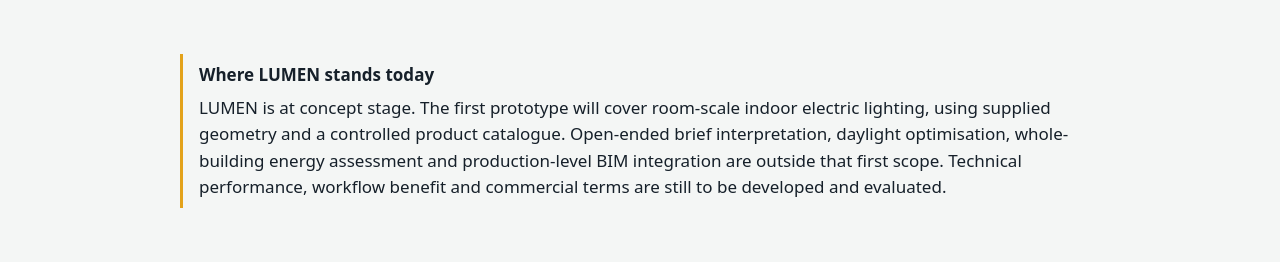
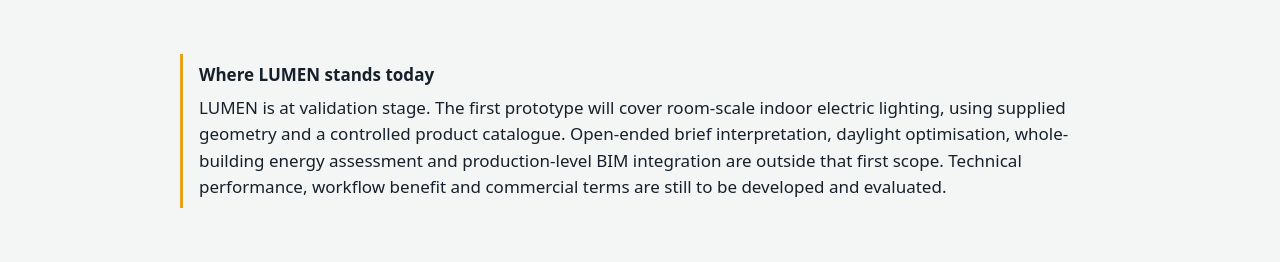
Before and after one commit to manas-avi/manas-avi.github.io, a Jekyll site: the page lumen/index.html, which Jekyll copies as it is, in a window 1280 px wide and 900 px high, scrolled down 1094 px. Shown: the part 164-426 px from the top of the window. Built offline with Jekyll 4.4.1, drawn with Linux system fonts in a browser that asks for light colours; some web fonts are replaced; some of the changed text lies outside the part shown.

Commit message:
updated wording

```diff
--- a/lumen-form/app.js
+++ b/lumen-form/app.js
@@ -120,7 +120,7 @@
   </details>
   <div class="note">
     <p><strong>Where LUMEN stands today</strong></p>
-    <p>LUMEN is at concept stage. The first prototype will cover room-scale indoor electric lighting, using supplied geometry and a controlled product catalogue. Open-ended brief interpretation, daylight optimisation, whole-building energy assessment and production-level BIM integration are outside that first scope. Technical performance, workflow benefit and commercial terms are still to be developed and evaluated.</p>
+    <p>LUMEN is at validation stage. The first prototype will cover room-scale indoor electric lighting, using supplied geometry and a controlled product catalogue. Open-ended brief interpretation, daylight optimisation, whole-building energy assessment and production-level BIM integration are outside that first scope. Technical performance, workflow benefit and commercial terms are still to be developed and evaluated.</p>
   </div>
   <p><strong>What we’re asking of you.</strong> About five minutes of questions on your work and our approach. If LUMEN looks relevant to your practice, you can then sign a short letter of intent that does not commit you to anything. ${SUBMIT_URL?"At the end you send your response to us directly.":"At the end you save your files and email them to us."}</p>
   <div class="nav"><span></span><button class="btn" id="next">Start</button></div>
@@ -180,7 +180,7 @@
     <div class="row">${field("meetingDate","Meeting date",{type:"date"})}${field("meetingPlace","Location or online")}</div>
     <p>Following our discussion of LUMEN, we express interest in its proposed approach to revising indoor lighting schemes when products, budgets or requirements change. The ability to explore replacement luminaires and permitted layout changes while preserving agreed design decisions could be relevant to our practice.</p>
     ${textarea("problem","A revision problem or use case relevant to our work is:",{rows:4})}
-    <p>We understand that LUMEN is currently at concept stage. A working prototype and its technical performance, workflow benefits and commercial terms remain to be developed and evaluated.</p>
+    <p>We understand that LUMEN is currently at validation stage. A working prototype and its technical performance, workflow benefits and commercial terms remain to be developed and evaluated.</p>
     <fieldset class="grp" id="g-inv" tabindex="-1"><legend>Our intended involvement (tick only the options that apply):</legend>
       <div class="choices">${INVOLVE.map((t,i)=>`<label class="choice"><input type="checkbox" data-inv="${i}"${S.involve[i]?" checked":""}><span class="mark c"></span><span>${esc(t)}</span></label>`).join("")}</div></fieldset>
     <p>Participation would be subject to our availability and agreement on scope, timing, access and any costs. This letter records present interest and is not intended to create a binding obligation to participate, purchase, pay, provide data or enter an exclusive arrangement. Any pilot, purchase or data sharing would require separate agreement.</p>
@@ -446,7 +446,7 @@
   write("A revision problem or use case relevant to our work is:",{gap:1});
   ruled("",S.problem);
   st.y+=2;
-  write("We understand that LUMEN is currently at concept stage. A working prototype and its technical performance, workflow benefits and commercial terms remain to be developed and evaluated.",{gap:4});
+  write("We understand that LUMEN is currently at validation stage. A working prototype and its technical performance, workflow benefits and commercial terms remain to be developed and evaluated.",{gap:4});
   write("Our intended involvement (tick only the options that apply):",{font:"helvetica",style:"bold",size:10,gap:2});
   S.involve.forEach((on,i)=>{
     const lines=doc.splitTextToSize(pdfClean(INVOLVE[i]),TW-8);
--- a/lumen/index.html
+++ b/lumen/index.html
@@ -26,7 +26,7 @@
 <main>
   <section class="hero">
     <div>
-      <p class="eyebrow">Concept stage · looking for practitioner feedback</p>
+      <p class="eyebrow">Validation stage · looking for practitioner feedback</p>
       <h1>A co-pilot for designing and revising indoor lighting schemes</h1>
       <p class="lead">LUMEN is a proposed co-pilot for architects and lighting designers. Starting from a brief, or when products, budgets or requirements change on an existing scheme, it explores luminaires and layouts, keeps the decisions you have fixed, and shows each alternative with its calculated performance and estimated cost.</p>
       <div class="cta">
@@ -66,7 +66,7 @@
   <section>
     <div class="note">
       <p><strong>Where LUMEN stands today</strong></p>
-      <p>LUMEN is at concept stage. The first prototype will cover room-scale indoor electric lighting, using supplied geometry and a controlled product catalogue. Open-ended brief interpretation, daylight optimisation, whole-building energy assessment and production-level BIM integration are outside that first scope. Technical performance, workflow benefit and commercial terms are still to be developed and evaluated.</p>
+      <p>LUMEN is at validation stage. The first prototype will cover room-scale indoor electric lighting, using supplied geometry and a controlled product catalogue. Open-ended brief interpretation, daylight optimisation, whole-building energy assessment and production-level BIM integration are outside that first scope. Technical performance, workflow benefit and commercial terms are still to be developed and evaluated.</p>
     </div>
   </section>
 
```
Also changed, not shown: 1 other file.
